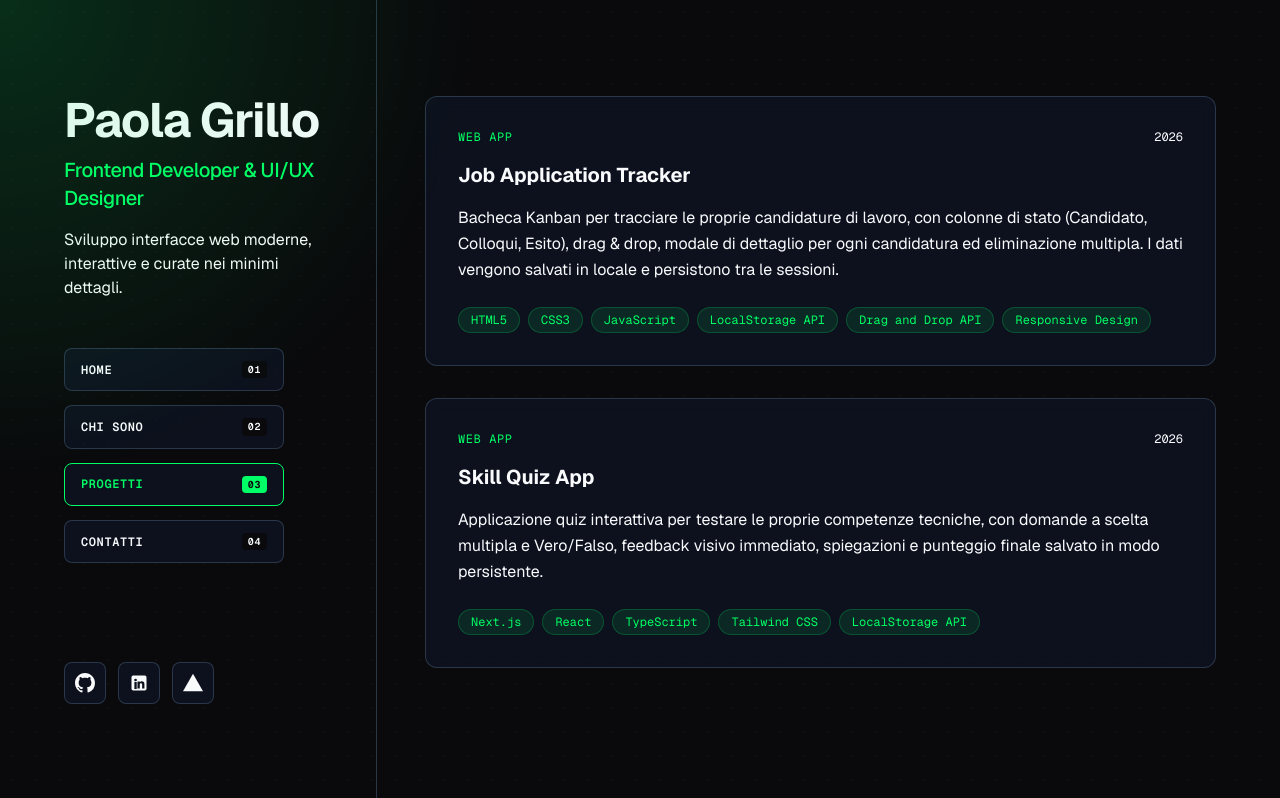
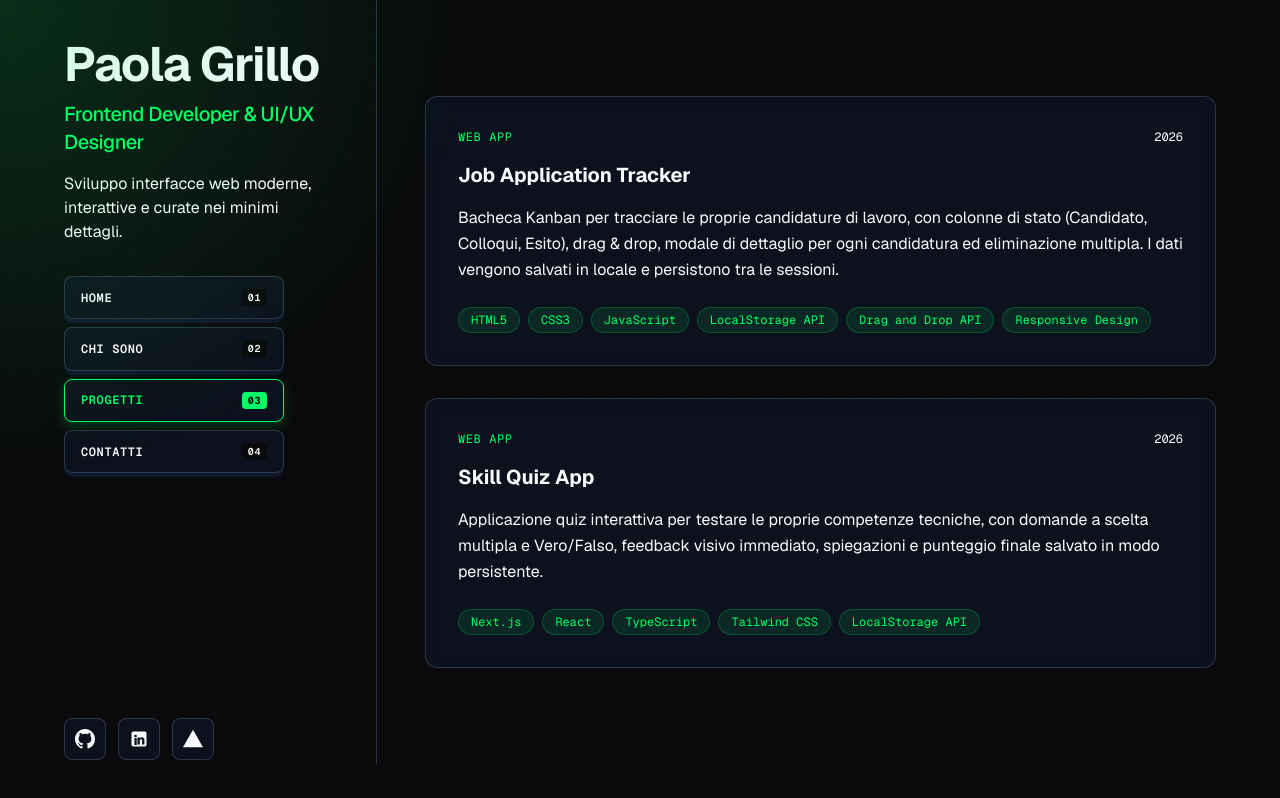
Before and after one commit to paolagrillo/Portfolio, a Next.js app: page /progetti in a window 1280 px wide. Built offline with nearby package versions, Linux system fonts and the light colour scheme.

Commit message:
fix layout sidebar items-start

```diff
--- a/app/contatti/page.tsx
+++ b/app/contatti/page.tsx
@@ -36,11 +36,11 @@ export default function ContactsPage() {
 
       {/* Contenitore Principale */}
       <div className="relative z-10 mx-auto max-w-7xl px-6 md:px-12 lg:px-16">
-        <div className="lg:flex lg:justify-between lg:gap-8">
+        <div className="lg:flex lg:justify-between lg:gap-8 lg:items-start">
 
           {/* COLONNA SINISTRA (HEADER & NAV) */}
           <div className="lg:w-4/12 xl:w-3/12 lg:sticky lg:top-0 lg:h-screen lg:pr-4">
-            <header className="flex h-full flex-col justify-between lg:py-24 py-12">
+            <header className="flex h-full flex-col justify-between lg:py-10 py-12">
               <div>
                 <h1 className="text-4xl font-bold tracking-tight text-text-main sm:text-5xl">
                   Paola Grillo
@@ -53,8 +53,8 @@ export default function ContactsPage() {
                 </p>
 
                 {/* Navigazione */}
-                <nav className="nav hidden lg:block mt-12" aria-label="Navigazione principale">
-                  <ul className="flex flex-col gap-3.5 max-w-[220px]">
+                <nav className="nav hidden lg:block mt-8" aria-label="Navigazione principale">
+                  <ul className="flex flex-col gap-2 max-w-[220px]">
 
                     {/* HOME */}
                     <li>
@@ -145,7 +145,7 @@ export default function ContactsPage() {
               </div>
 
               {/* Social Link */}
-              <div className="mt-8 flex items-center gap-3 text-text-main">
+              <div className="mt-6 flex items-center gap-3 text-text-main">
                 <a href="https://github.com/paolagrillo/" target="_blank" rel="noreferrer" aria-label="Profilo GitHub" className="group rounded-lg border border-border-custom bg-bg-card p-2.5 hover:border-accent/50 hover:bg-bg-card transition-all">
                   <svg className="w-5 h-5 fill-current group-hover:text-accent group-hover:scale-110 transition-all" viewBox="0 0 24 24" aria-hidden="true">
                     <path d="M12 0C5.37 0 0 5.37 0 12c0 5.31 3.435 9.795 8.205 11.385.6.105.825-.255.825-.57 0-.285-.015-1.23-.015-2.235-3.015.555-3.795-.735-4.035-1.41-.135-.345-.72-1.41-1.23-1.695-.42-.225-1.02-.78-.015-.795.945-.015 1.62.87 1.845 1.23 1.08 1.815 2.805 1.305 3.495.99.105-.78.42-1.305.765-1.605-2.67-.3-5.46-1.335-5.46-5.925 0-1.305.465-2.385 1.23-3.225-.12-.3-.54-1.53.12-3.18 0 0 1.005-.315 3.3 1.23.96-.27 1.98-.405 3-.405s2.04.135 3 .405c2.295-1.56 3.3-1.23 3.3-1.23.66 1.65.24 2.88.12 3.18.765.84 1.23 1.905 1.23 3.225 0 4.605-2.805 5.625-5.475 5.925.435.375.81 1.095.81 2.22 0 1.605-.015 2.895-.015 3.3 0 .315.225.69.825.57A12.02 12.02 0 0024 12c0-6.63-5.37-12-12-12z" />
--- a/app/page.tsx
+++ b/app/page.tsx
@@ -35,11 +35,11 @@ export default function Page() {
 
       {/* Contenitore Principale */}
       <div className="relative z-10 mx-auto max-w-7xl px-6 md:px-12 lg:px-16">
-        <div className="lg:flex lg:justify-between lg:gap-8">
+        <div className="lg:flex lg:justify-between lg:gap-8 lg:items-start">
 
           {/* COLONNA SINISTRA */}
           <div className="lg:w-4/12 xl:w-3/12 lg:sticky lg:top-0 lg:h-screen lg:pr-4">
-            <header className="flex h-full flex-col justify-between lg:py-24 py-12">
+            <header className="flex h-full flex-col justify-between lg:py-10 py-12">
               <div>
                 <h1 className="text-4xl font-bold tracking-tight text-text-main sm:text-5xl">
                   Paola Grillo
@@ -52,9 +52,9 @@ export default function Page() {
                 </p>
 
                 {/* Navigazione */}
-                <nav className="nav hidden lg:block mt-12" aria-label="Navigazione principale">
-                  <ul className="flex flex-col gap-3.5 max-w-[220px]">
-                    <li>
+                <nav className="nav hidden lg:block mt-8" aria-label="Navigazione principale">
+  <ul className="flex flex-col gap-2 max-w-[220px]">
+                        <li>
                       <Link
                         href="/"
                         className={`group flex items-center justify-between rounded-lg border px-4 py-3 font-mono text-xs font-semibold uppercase tracking-wider transition-all duration-150 ${
--- a/app/progetti/page.tsx
+++ b/app/progetti/page.tsx
@@ -36,11 +36,11 @@ export default function Page() {
 
       {/* Contenitore Principale */}
       <div className="relative z-10 mx-auto max-w-7xl px-6 md:px-12 lg:px-16">
-        <div className="lg:flex lg:justify-between lg:gap-8">
+        <div className="lg:flex lg:justify-between lg:gap-8 lg:items-start">
 
-          {/* COLONNA SINISTRA */}
+      {/* COLONNA SINISTRA */}
           <div className="lg:w-4/12 xl:w-3/12 lg:sticky lg:top-0 lg:h-screen lg:pr-4">
-            <header className="flex h-full flex-col justify-between lg:py-24 py-12">
+            <header className="flex h-full flex-col justify-between lg:py-10 py-12">
               <div>
                 <h1 className="text-4xl font-bold tracking-tight text-text-main sm:text-5xl">
                   Paola Grillo
@@ -53,23 +53,21 @@ export default function Page() {
                 </p>
 
                 {/* Navigazione */}
-                <nav className="nav hidden lg:block mt-12" aria-label="Navigazione principale">
-                  <ul className="flex flex-col gap-3.5 max-w-[220px]">
-
-                    {/* HOME */}
-                    <li>
+                <nav className="nav hidden lg:block mt-8" aria-label="Navigazione principale">
+  <ul className="flex flex-col gap-2 max-w-[220px]">
+                        <li>
                       <Link
                         href="/"
                         className={`group flex items-center justify-between rounded-lg border px-4 py-3 font-mono text-xs font-semibold uppercase tracking-wider transition-all duration-150 ${
                           activeSection === "home"
-                            ? "border-accent bg-bg-card text-accent shadow-sm"
-                            : "border-border-custom bg-bg-card text-text-main hover:border-accent hover:text-accent"
+                            ? "border-accent bg-bg-card text-accent shadow-[0_4px_12px_rgba(0,255,102,0.2)]"
+                            : "border-border-custom bg-bg-card text-text-main shadow-[0_4px_0_0_#0f172a] hover:border-accent/60 hover:text-accent"
                         }`}
                       >
                         <span>Home</span>
                         <span className={`rounded px-1.5 py-0.5 text-[10px] transition-colors ${
                           activeSection === "home"
-                            ? "bg-accent text-bg-main font-bold"
+                            ? "bg-accent text-black font-bold"
                             : "bg-bg-main text-text-main"
                         }`}>
                           01
@@ -77,20 +75,19 @@ export default function Page() {
                       </Link>
                     </li>
 
-                    {/* CHI SONO */}
                     <li>
                       <Link
                         href="/chi-sono"
                         className={`group flex items-center justify-between rounded-lg border px-4 py-3 font-mono text-xs font-semibold uppercase tracking-wider transition-all duration-150 ${
                           activeSection === "about"
-                            ? "border-accent bg-bg-card text-accent shadow-sm"
-                            : "border-border-custom bg-bg-card text-text-main hover:border-accent hover:text-accent"
+                            ? "border-accent bg-bg-card text-accent shadow-[0_4px_12px_rgba(0,255,102,0.2)]"
+                            : "border-border-custom bg-bg-card text-text-main shadow-[0_4px_0_0_#0f172a] hover:border-accent/60 hover:text-accent"
                         }`}
                       >
                         <span>Chi Sono</span>
                         <span className={`rounded px-1.5 py-0.5 text-[10px] transition-colors ${
                           activeSection === "about"
-                            ? "bg-accent text-bg-main font-bold"
+                            ? "bg-accent text-black font-bold"
                             : "bg-bg-main text-text-main"
                         }`}>
                           02
@@ -98,20 +95,19 @@ export default function Page() {
                       </Link>
                     </li>
 
-                    {/* PROGETTI */}
                     <li>
                       <Link
                         href="/progetti"
                         className={`group flex items-center justify-between rounded-lg border px-4 py-3 font-mono text-xs font-semibold uppercase tracking-wider transition-all duration-150 ${
                           activeSection === "projects"
-                            ? "border-accent bg-bg-card text-accent shadow-sm"
-                            : "border-border-custom bg-bg-card text-text-main hover:border-accent hover:text-accent"
+                            ? "border-accent bg-bg-card text-accent shadow-[0_4px_12px_rgba(0,255,102,0.2)]"
+                            : "border-border-custom bg-bg-card text-text-main shadow-[0_4px_0_0_#0f172a] hover:border-accent/60 hover:text-accent"
                         }`}
                       >
                         <span>Progetti</span>
                         <span className={`rounded px-1.5 py-0.5 text-[10px] transition-colors ${
                           activeSection === "projects"
-                            ? "bg-accent text-bg-main font-bold"
+                            ? "bg-accent text-black font-bold"
                             : "bg-bg-main text-text-main"
                         }`}>
                           03
@@ -119,33 +115,31 @@ export default function Page() {
                       </Link>
                     </li>
 
-                    {/* CONTATTI */}
                     <li>
                       <Link
                         href="/contatti"
                         className={`group flex items-center justify-between rounded-lg border px-4 py-3 font-mono text-xs font-semibold uppercase tracking-wider transition-all duration-150 ${
                           activeSection === "contacts"
-                            ? "border-accent bg-bg-card text-accent shadow-sm"
-                            : "border-border-custom bg-bg-card text-text-main hover:border-accent hover:text-accent"
+                            ? "border-accent bg-bg-card text-accent shadow-[0_4px_12px_rgba(0,255,102,0.2)]"
+                            : "border-border-custom bg-bg-card text-text-main shadow-[0_4px_0_0_#0f172a] hover:border-accent/60 hover:text-accent"
                         }`}
                       >
                         <span>Contatti</span>
                         <span className={`rounded px-1.5 py-0.5 text-[10px] transition-colors ${
                           activeSection === "contacts"
-                            ? "bg-accent text-bg-main font-bold"
+                            ? "bg-accent text-black font-bold"
                             : "bg-bg-main text-text-main"
                         }`}>
                           04
                         </span>
                       </Link>
                     </li>
-
                   </ul>
                 </nav>
               </div>
 
               {/* Social Link */}
-          <div className="mt-8 flex items-center gap-3 text-text-main">
+              <div className="mt-6 flex items-center gap-3 text-text-main">
                 <a href="https://github.com/paolagrillo/" target="_blank" rel="noreferrer" aria-label="Profilo GitHub" className="group rounded-lg border border-border-custom bg-bg-card p-2.5 hover:border-accent/50 hover:bg-bg-card transition-all">
                   <svg className="w-5 h-5 fill-current group-hover:text-accent group-hover:scale-110 transition-all" viewBox="0 0 24 24" aria-hidden="true">
                     <path d="M12 0C5.37 0 0 5.37 0 12c0 5.31 3.435 9.795 8.205 11.385.6.105.825-.255.825-.57 0-.285-.015-1.23-.015-2.235-3.015.555-3.795-.735-4.035-1.41-.135-.345-.72-1.41-1.23-1.695-.42-.225-1.02-.78-.015-.795.945-.015 1.62.87 1.845 1.23 1.08 1.815 2.805 1.305 3.495.99.105-.78.42-1.305.765-1.605-2.67-.3-5.46-1.335-5.46-5.925 0-1.305.465-2.385 1.23-3.225-.12-.3-.54-1.53.12-3.18 0 0 1.005-.315 3.3 1.23.96-.27 1.98-.405 3-.405s2.04.135 3 .405c2.295-1.56 3.3-1.23 3.3-1.23.66 1.65.24 2.88.12 3.18.765.84 1.23 1.905 1.23 3.225 0 4.605-2.805 5.625-5.475 5.925.435.375.81 1.095.81 2.22 0 1.605-.015 2.895-.015 3.3 0 .315.225.69.825.57A12.02 12.02 0 0024 12c0-6.63-5.37-12-12-12z" />
```
Also changed, not shown: app/chi-sono/page.tsx (+5 -6 lines).
